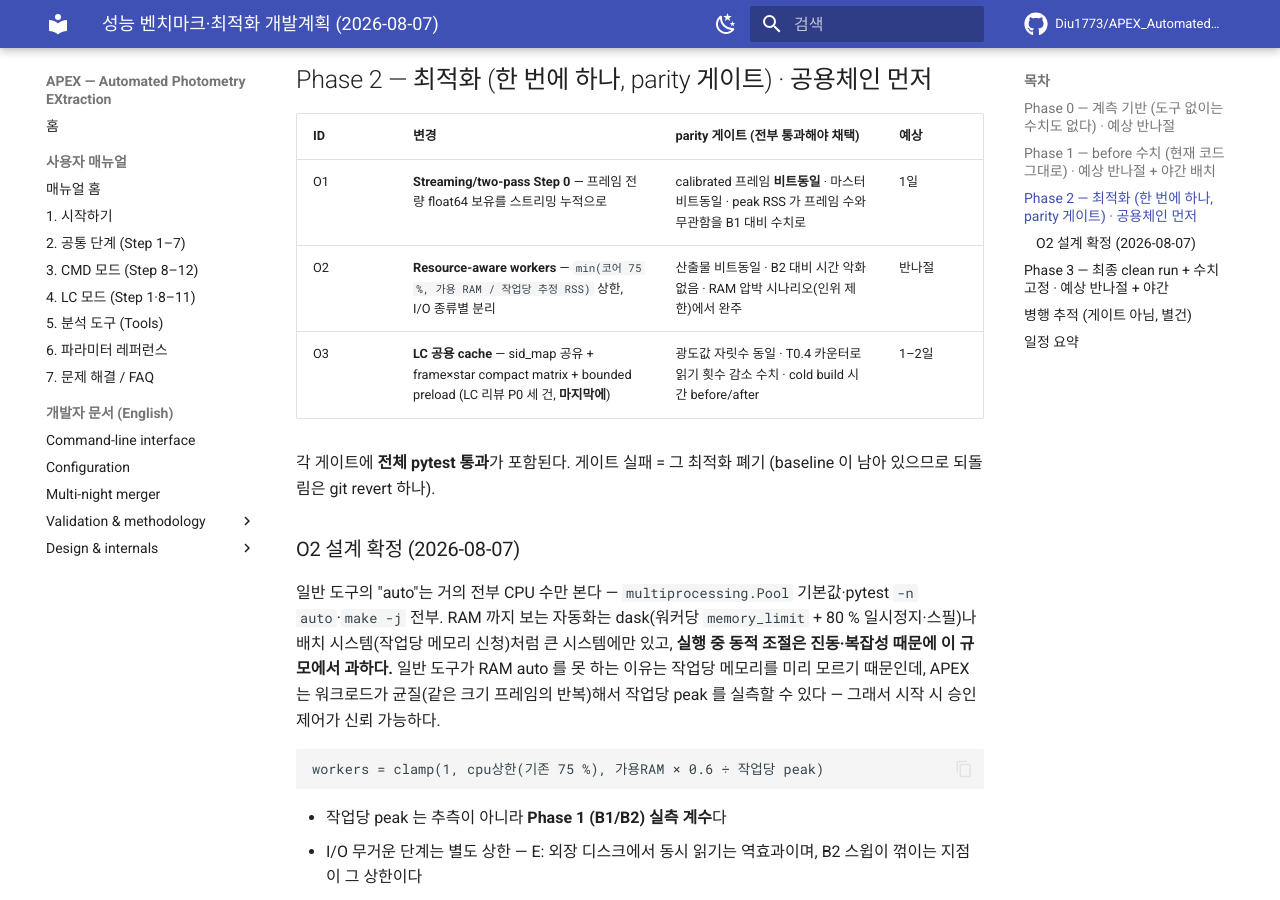
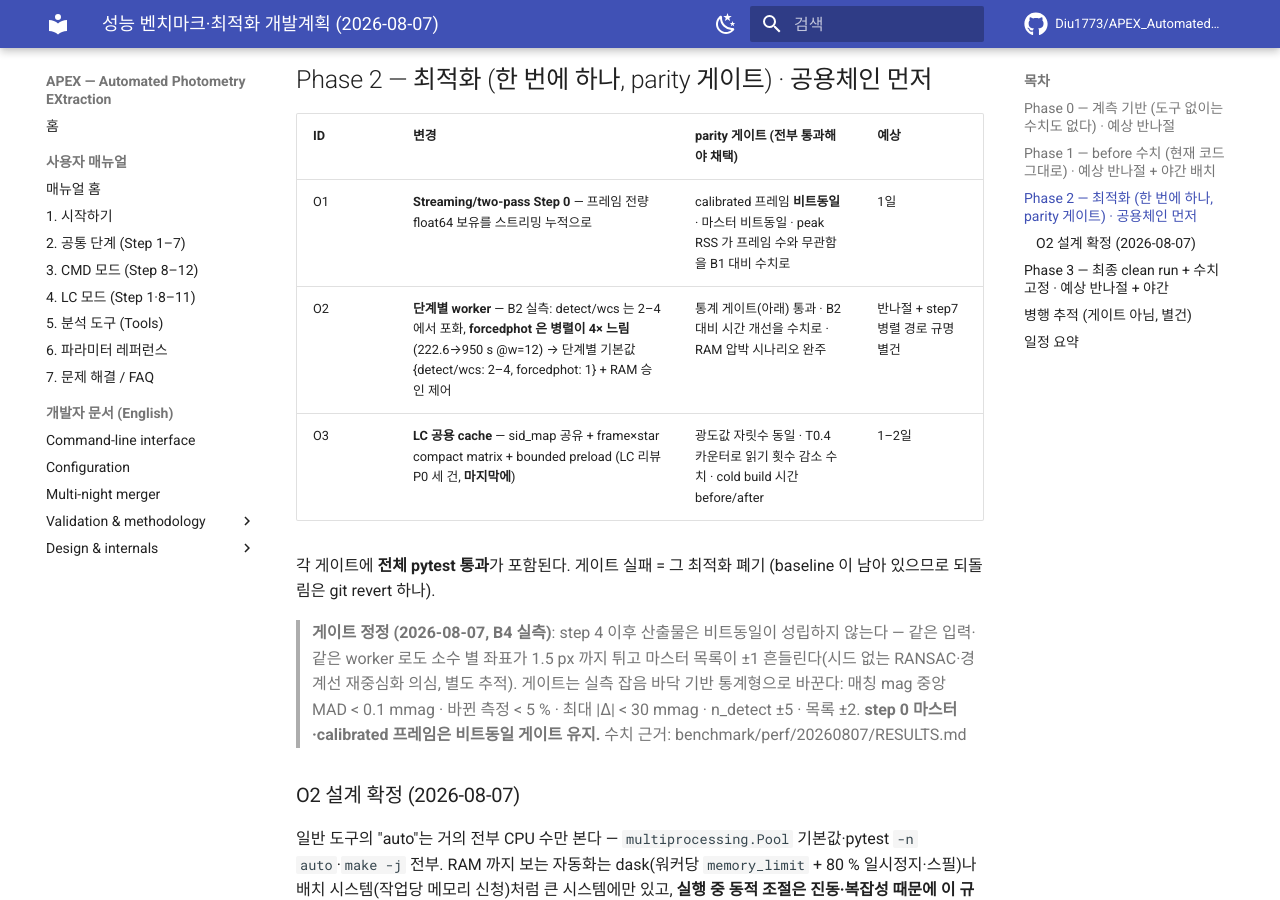
Before and after one commit to Diu1773/APEX_AutomatedPhotometryEXtraction, an MkDocs documentation site: the page built from docs/audit/APEX_PERF_DEV_PLAN.md, in a window 1280 px wide and 900 px high, scrolled down 1555 px. Built offline with MkDocs 1.6.1 and Material for MkDocs 9.7.7, drawn with Linux system fonts in a browser that asks for light colours; comment, search, counter and statistics services are not loaded.

Commit message:
bench(B2/B4): 병렬 강제측광 4배 감속·비트 비재현 실측 — 게이트를 통계형으로
B2 worker 훑기(NGC6811 steps1-7, 21프레임): w=1 이 439.6s 로 최속,
w>=2 는 935-1162s. 단계별 분해로 원흉 특정 — detect(91.8→41.9s)·
wcs(106.5→39.0s)는 w=2 에서 2-2.7배 벌고 포화하지만, forcedphot 은
어떤 병렬에서도 222.6→836-1055s 로 4배 안팎 느려진다. production
기본 12 worker 가 이 기계에서 step7 을 serial 보다 4.3배 느리게
돌리고 있었다. CLAUDE.md 의 "스레드가 돕는다" 서술은 step7 에 대해
실측 반증. peak RSS 도 3.8→7.0GB.

B4 재현성(같은 입력 w=12 3회): 비트 재현 아님 — step7 표 digest 가
전부 다르다. source_id 매칭 정량화: 측정의 2.57% 만 변하고 중앙
MAD 0.0000 mmag(통계 재현), 그러나 좌표가 최대 1.51px 튀는 별들이
15.9 mmag 꼬리를 만들고 마스터 목록이 ±1 흔들린다. n_detect 는 3회
동일. 용의자: 시드 없는 RANSAC·경계선 재중심화(별도 추적).

계획 반영: parity 게이트를 비트동일에서 실측 잡음 바닥 기반 통계형
으로 정정(step0 산출물만 비트동일 유지), O2 는 단일 worker 수가
아니라 단계별 worker {detect/wcs:2-4, forcedphot:1}로 재설계.

실행 사고 2건도 기록: 조용한 cp 실패(1차), 하네스 밖 & 분리 사망(2차).

Co-Authored-By: Claude Opus 5 <noreply@anthropic.com>

```diff
--- a/docs/audit/APEX_PERF_DEV_PLAN.md
+++ b/docs/audit/APEX_PERF_DEV_PLAN.md
@@ -48,11 +48,19 @@
 | ID | 변경 | parity 게이트 (전부 통과해야 채택) | 예상 |
 |---|---|---|---|
 | O1 | **Streaming/two-pass Step 0** — 프레임 전량 float64 보유를 스트리밍 누적으로 | calibrated 프레임 **비트동일** · 마스터 비트동일 · peak RSS 가 프레임 수와 무관함을 B1 대비 수치로 | 1일 |
-| O2 | **Resource-aware workers** — `min(코어 75 %, 가용 RAM / 작업당 추정 RSS)` 상한, I/O 종류별 분리 | 산출물 비트동일 · B2 대비 시간 악화 없음 · RAM 압박 시나리오(인위 제한)에서 완주 | 반나절 |
+| O2 | **단계별 worker** — B2 실측: detect/wcs 는 2–4 에서 포화, **forcedphot 은 병렬이 4× 느림**(222.6→950 s @w=12) → 단계별 기본값 {detect/wcs: 2–4, forcedphot: 1} + RAM 승인 제어 | 통계 게이트(아래) 통과 · B2 대비 시간 개선을 수치로 · RAM 압박 시나리오 완주 | 반나절 + step7 병렬 경로 규명 별건 |
 | O3 | **LC 공용 cache** — sid_map 공유 + frame×star compact matrix + bounded preload (LC 리뷰 P0 세 건, **마지막에**) | 광도값 자릿수 동일 · T0.4 카운터로 읽기 횟수 감소 수치 · cold build 시간 before/after | 1–2일 |
 
 각 게이트에 **전체 pytest 통과**가 포함된다. 게이트 실패 = 그 최적화 폐기
 (baseline 이 남아 있으므로 되돌림은 git revert 하나).
+
+> **게이트 정정 (2026-08-07, B4 실측)**: step 4 이후 산출물은 비트동일이
+> 성립하지 않는다 — 같은 입력·같은 worker 로도 소수 별 좌표가 1.5 px 까지
+> 튀고 마스터 목록이 ±1 흔들린다(시드 없는 RANSAC·경계선 재중심화 의심,
+> 별도 추적). 게이트는 실측 잡음 바닥 기반 통계형으로 바꾼다: 매칭 mag
+> 중앙 MAD < 0.1 mmag · 바뀐 측정 < 5 % · 최대 |Δ| < 30 mmag · n_detect ±5 ·
+> 목록 ±2. **step 0 마스터·calibrated 프레임은 비트동일 게이트 유지.**
+> 수치 근거: benchmark/perf/20260807/RESULTS.md
 
 ### O2 설계 확정 (2026-08-07)
 
```
Also changed, not shown: benchmark/perf/20260807/RESULTS.md (+62 -8 lines), 2 other files.
